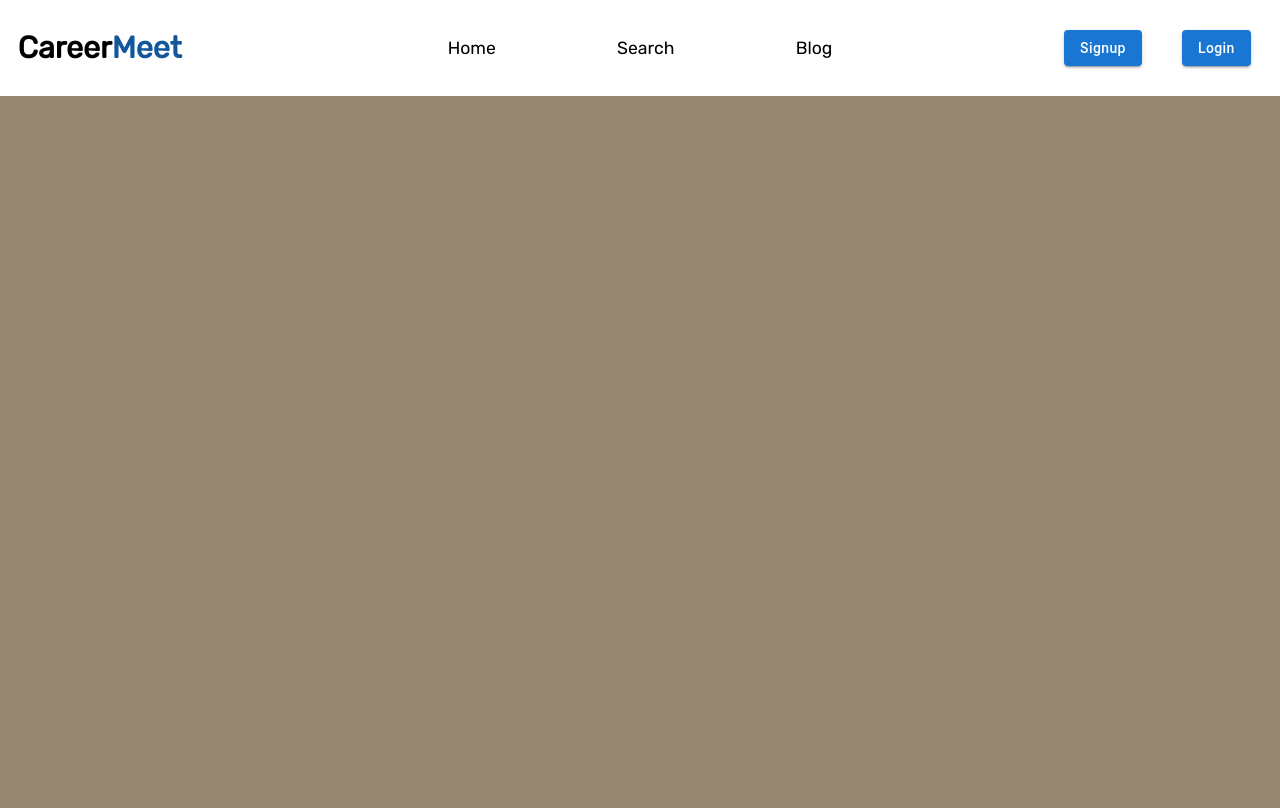
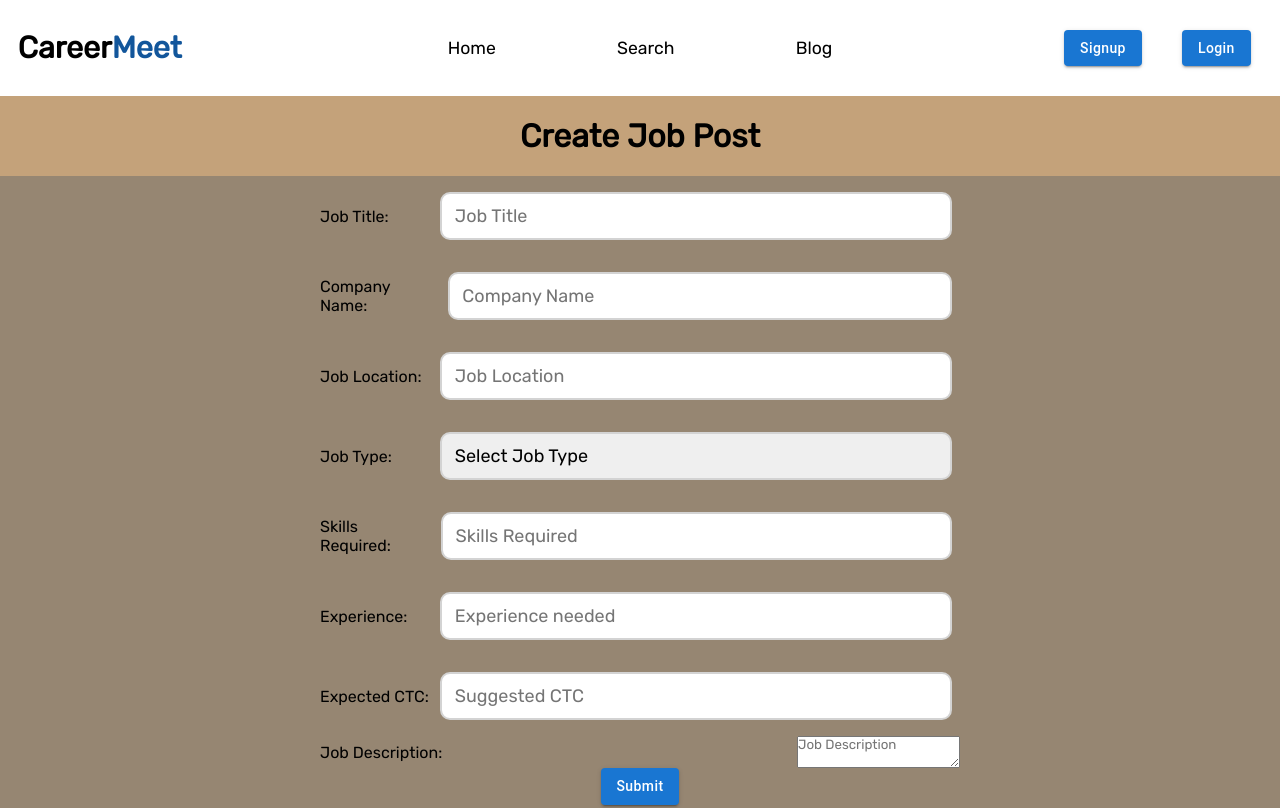
Before and after one commit to rushar645/Job-Recruitment-Portal-Source-Code-, a React (Create React App) app in the folder frontend/: page /postJob in a window 1280 px wide. Shown: the top 808 px of the page. Built offline with nearby package versions, Linux system fonts and the light colour scheme; no server answers.

Commit message:
commit 11am 28april23

```diff
--- a/frontend/src/partials/navbar.js
+++ b/frontend/src/partials/navbar.js
@@ -16,7 +16,7 @@ import CreateJobPost from "./../templates/createJobPost";
 
 
 function Navbar() {
-  const { auth,setAuth, user } = useAuth();
+  const { auth, user } = useAuth();
 
   console.log("ACTIVE USER: ",user);
   return (
--- a/frontend/src/templates/createJobPost.css
+++ b/frontend/src/templates/createJobPost.css
@@ -1,25 +1,90 @@
 .mainOuterContainer{
-    min-height: 88vh;
-    height: 100%;
+    height: 100vh;
     width: 100%;
     background-color: rgb(216, 207, 195);
 }
 
 .mainInnerContainer{
-    height: 90%;
-    aspect-ratio: 1/1;
+    height: 100%;
     background-color: rgb(253, 204, 143);
     width: auto;
+    display: flex;
+    flex-direction: column;
+    justify-content: center;
+    align-items: center;
 }
 
-.formHeaders{
+.formHeaderContainer{
     height: 10%;
     width: 100%;
     background-color: rgb(196, 162, 122);
+    display: flex;
+    flex-direction: row;
+    justify-content: center;
+    align-items: center;
 }
 
 .formFieldsContainer{
     height: 90%;
     width: 100%;
     background-color: rgb(150, 134, 114);
+    display: flex;
+    flex-direction: row;
+    justify-content: center;
+    align-items: center;
 }
+
+.formFieldsContainer>form{
+    height: 100%;
+    width: 100%;
+    display: flex;
+    flex-direction: column;
+    align-items: center;
+}
+
+.formFieldsContainer>form>label{
+    width: 50%;
+    display: flex;
+    flex-direction: row;
+    justify-content: space-between;
+    align-items: center;
+}
+
+.formFieldsContainer>form>label>input{
+    outline: none;
+    height: 6vh;
+    width: 80%;
+    border: 2px solid lightgray;
+    border-radius: 10px;
+    padding: 0% 2%;
+    margin: 2vh 1vh;
+    font-size: large;
+}
+
+.selectField{
+    appearance: none;
+    outline: none;
+    height: 6vh;
+    width: 80%;
+    border: 2px solid lightgray;
+    border-radius: 10px;
+    padding: 0% 2%;
+    margin: 2vh 1vh;
+    font-size: large;
+}
+
+.selectOptions{
+    height: 6vh;
+    color: black;
+}
+
+[type="submit"]{
+    outline: none;
+    height: 6vh;
+    width: 80%;
+    border: 2px solid lightgray;
+    border-radius: 10px;
+    padding: 0% 2%;
+    margin: 2vh 1vh;
+    font-size: large;
+}
--- a/frontend/src/templates/createJobPost.js
+++ b/frontend/src/templates/createJobPost.js
@@ -1,16 +1,143 @@
-import React from 'react';
+import React from "react";
 import "./createJobPost.css";
+import { useState } from "react";
+import Button from "@mui/material/Button";
 
 
+const btnHoverSx = {
+  textTransform: "capitalize",
+  "&:hover": {
+    backgroundColor: "#000",
+    color: "#fff",
+  },
+};
+
 function CreateJobPost() {
+  const [jobTitle, setJobTitle] = useState("");
+  const [companyName, setCompanyName] = useState("");
+  const [jobLocation, setJobLocation] = useState("");
+  const [jobType, setJobType] = useState("");
+  const [skillsRequired, setSkillsRequired] = useState("");
+  const [experience, setExperience] = useState("");
+  const [expectedCtc, setExpectedCtc] = useState("");
+  const [jobDescription, setJobDescription] = useState("");
+
+  const handleSubmit = (event) => {
+    event.preventDefault();
+    // Send form data to server
+    const formData = {
+      jobTitle,
+      companyName,
+      jobLocation,
+      jobType,
+      skillsRequired,
+      experience,
+      expectedCtc,
+      jobDescription,
+    };
+    console.log(formData);
+    // Reset form fields
+    setJobTitle("");
+    setCompanyName("");
+    setJobLocation("");
+    setJobType("");
+    setSkillsRequired("");
+    setExperience("");
+    setExpectedCtc("");
+    setJobDescription("");
+  };
+
   return (
-      <div className='mainOuterContainer'>
-          <div className='mainInnerContainer'>
-              <div className='formHeaderContainer'></div>
-              <div className='formFieldsContainer'></div>
-          </div>
+    <div className="mainOuterContainer">
+      <div className="mainInnerContainer">
+        <div className="formHeaderContainer">
+          <h1>Create Job Post</h1>
+        </div>
+        <div className="formFieldsContainer">
+          <form onSubmit={handleSubmit}>
+            <label>
+              Job Title:
+              <input
+                type="text"
+                value={jobTitle}
+                onChange={(event) => setJobTitle(event.target.value)}
+                placeholder="Job Title"
+              />
+            </label>
+            <label>
+              Company Name:
+              <input
+                type="text"
+                value={companyName}
+                onChange={(event) => setCompanyName(event.target.value)}
+                placeholder="Company Name"
+              />
+            </label>
+            <label>
+              Job Location:
+              <input
+                type="text"
+                value={jobLocation}
+                onChange={(event) => setJobLocation(event.target.value)}
+                placeholder="Job Location"
+              />
+            </label>
+            <label>
+              Job Type:
+              <select
+                value={jobType}
+                onChange={(event) => setJobType(event.target.value)}
+                placeholder="Job Type"
+                className="selectField"
+              >
+                <option value="" className="selectOptions">Select Job Type</option>
+                <option value="full-time" className="selectOptions">Full-Time</option>
+                <option value="part-time" className="selectOptions">Part-Time</option>
+                <option value="contract" className="selectOptions">Contract</option>
+                <option value="internship" className="selectOptions">Internship</option>
+              </select>
+            </label>
+            <label>
+              Skills Required:
+              <input
+                type="text"
+                value={skillsRequired}
+                onChange={(event) => setSkillsRequired(event.target.value)}
+                placeholder="Skills Required"
+              />
+            </label>
+            <label>
+              Experience:
+              <input
+                type="text"
+                value={experience}
+                onChange={(event) => setExperience(event.target.value)}
+                placeholder="Experience needed"
+              />
+            </label>
+            <label>
+              Expected CTC:
+              <input
+                type="text"
+                value={expectedCtc}
+                onChange={(event) => setExpectedCtc(event.target.value)}
+                placeholder="Suggested CTC"
+              />
+            </label>
+            <label>
+              Job Description:
+              <textarea
+                value={jobDescription}
+                onChange={(event) => setJobDescription(event.target.value)}
+                placeholder="Job Description"
+              />
+            </label>
+            <Button variant="contained" sx={btnHoverSx} >Submit</Button>
+          </form>
+        </div>
+      </div>
     </div>
-  )
+  );
 }
 
 export default CreateJobPost;
```
Also changed, not shown: frontend/src/components/formComponent/postJobForm.js (added, +83 -0 lines).
